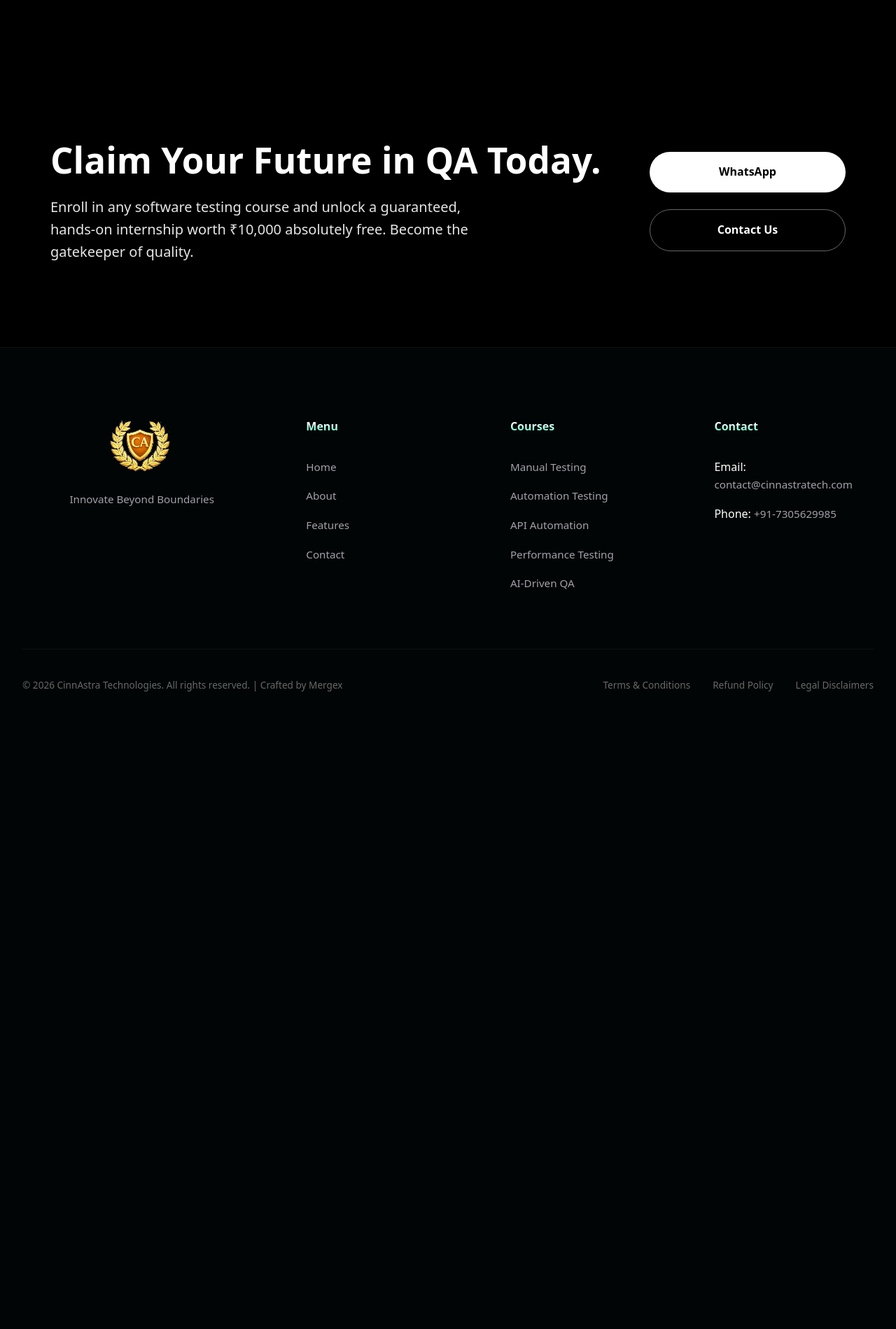
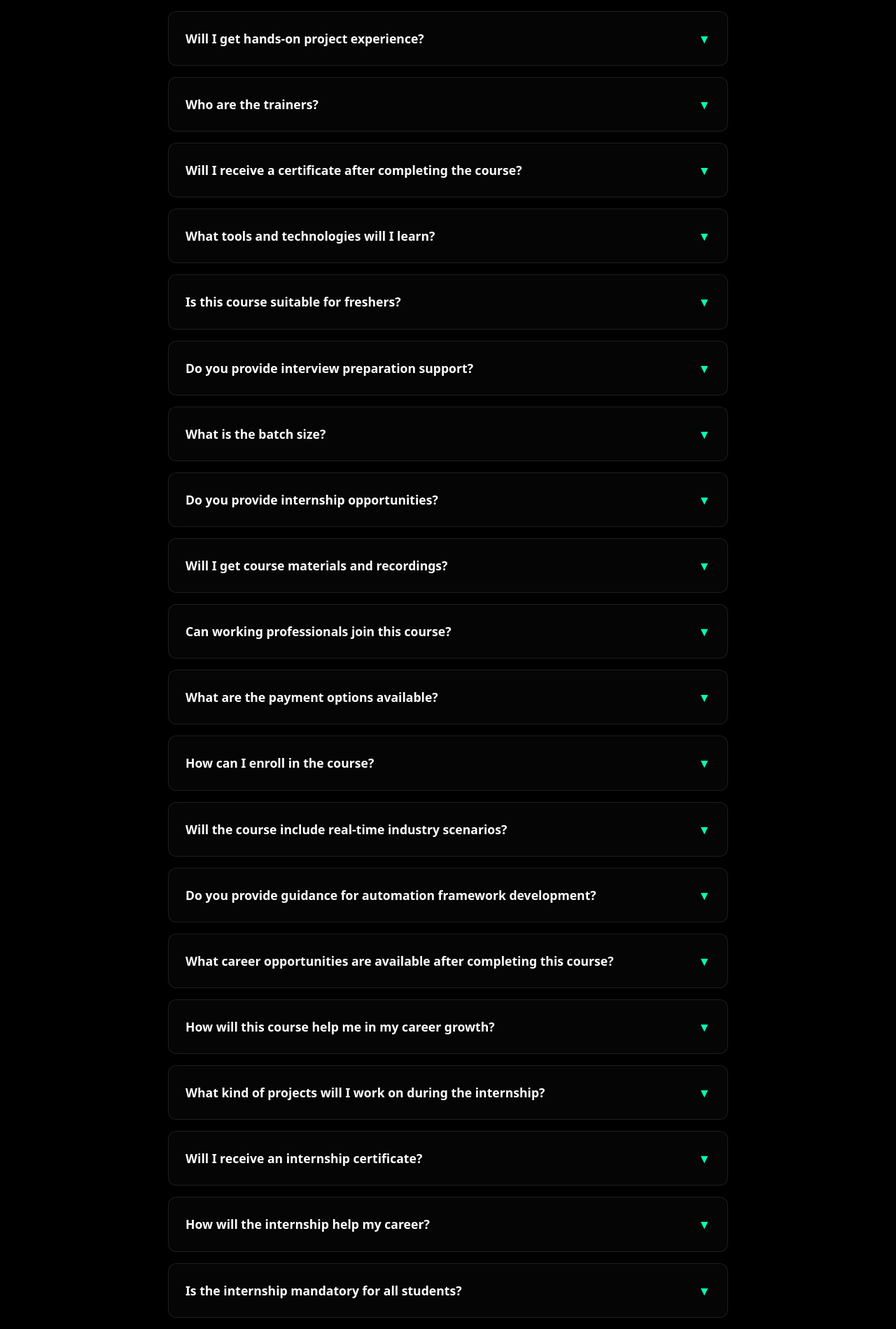
Before and after one commit to cinnastratech/website, a Next.js app: page / in a window 1280 px wide. Shown: the part 7421-9320 px from the top of the page at 70% size. Before the commit the page ends 8450 px from the top, so only its background shows below. Built offline with nearby package versions, Linux system fonts and the light colour scheme.

Commit message:
feat: add FAQ section and enrollment form components.

```diff
--- a/components/home/FAQSection.tsx
+++ b/components/home/FAQSection.tsx
@@ -6,19 +6,99 @@ import { motion, AnimatePresence } from "framer-motion";
 const faqs = [
   {
     question: "Do I need prior coding experience?",
-    answer: "No prior coding experience is required for our fundamentals course. We start from the basics and guide you step-by-step.",
+    answer: "No. Our courses start from fundamentals, so even beginners with no programming background can learn easily.",
   },
   {
     question: "Do you provide placement assistance?",
-    answer: "Yes, we offer placement support, resume building sessions, and a guaranteed internship with every course enrollment.",
+    answer: "Yes. We provide placement guidance including resume preparation, interview training, mock interviews, and referral support.",
   },
   {
     question: "Are the classes live or recorded?",
-    answer: "We offer live interactive sessions with expert trainers. Recordings are also made available for you to review later.",
+    answer: "All classes are conducted live by industry experts. Recorded sessions may also be provided for revision.",
   },
   {
     question: "What is the duration of the courses?",
-    answer: "Course durations typically range from 4 to 8 weeks, depending on the specific curriculum and depth of the topic.",
+    answer: "Course durations typically range from 4 to 8 weeks, depending on the specific curriculum and topic depth.",
+  },
+  {
+    question: "Will I get hands-on project experience?",
+    answer: "Yes. Our training includes real-time projects, practical exercises, and assignments to provide industry-level experience.",
+  },
+  {
+    question: "Who are the trainers?",
+    answer: "Our trainers are experienced industry professionals with more than 15 years of experience in software testing and automation.",
+  },
+  {
+    question: "Will I receive a certificate after completing the course?",
+    answer: "Yes. Students will receive a Course Completion Certificate from CinnaAstra Tech after successfully finishing the program.",
+  },
+  {
+    question: "What tools and technologies will I learn?",
+    answer: "You will learn Selenium, Playwright, API Testing, Postman, Automation Framework concepts, and Cloud Testing fundamentals.",
+  },
+  {
+    question: "Is this course suitable for freshers?",
+    answer: "Yes. The course is designed for fresh graduates, job seekers, and professionals who want to switch to a testing career.",
+  },
+  {
+    question: "Do you provide interview preparation support?",
+    answer: "Yes. We conduct mock interviews, resume reviews, and share real-time interview questions to help students prepare confidently.",
+  },
+  {
+    question: "What is the batch size?",
+    answer: "We maintain small batch sizes (4–6 students) to provide personalized attention and effective learning.",
+  },
+  {
+    question: "Do you provide internship opportunities?",
+    answer: "Yes. Our program includes internship opportunities through our partner organizations. Students will get exposure to real-time testing projects and industry workflows, which helps them gain practical experience before entering the job market.",
+  },
+  {
+    question: "Will I get course materials and recordings?",
+    answer: "Yes. Students will receive study materials, notes, and recorded sessions for future reference.",
+  },
+  {
+    question: "Can working professionals join this course?",
+    answer: "Yes. Our class timings are designed to be flexible so working professionals can attend without difficulty.",
+  },
+  {
+    question: "What are the payment options available?",
+    answer: "We offer flexible payment options, and details will be shared during the enrolment process.",
+  },
+  {
+    question: "How can I enroll in the course?",
+    answer: "You can enroll through our website registration form or by contacting our team directly via phone or email.",
+  },
+  {
+    question: "Will the course include real-time industry scenarios?",
+    answer: "Yes. Our training includes real-world testing scenarios and practical use cases from industry projects.",
+  },
+  {
+    question: "Do you provide guidance for automation framework development?",
+    answer: "Yes. Students will learn automation framework concepts and how to implement them in real projects.",
+  },
+  {
+    question: "What career opportunities are available after completing this course?",
+    answer: "Students can apply for roles such as Software Test Engineer, Automation Test Engineer, QA Analyst, and SDET roles.",
+  },
+  {
+    question: "How will this course help me in my career growth?",
+    answer: "This course will help you gain practical skills, industry exposure, and confidence to succeed in software testing careers.",
+  },
+  {
+    question: "What kind of projects will I work on during the internship?",
+    answer: "Students will work on real-time software testing projects, including manual testing, automation scenarios, and API testing tasks used in real industry environments.",
+  },
+  {
+    question: "Will I receive an internship certificate?",
+    answer: "Yes. After successfully completing the internship, students will receive an Internship Completion Certificate, which can be added to their resume and professional profiles.",
+  },
+  {
+    question: "How will the internship help my career?",
+    answer: "The internship provides hands-on industry experience, improves practical testing skills, and helps students build confidence for job interviews and real project environments.",
+  },
+  {
+    question: "Is the internship mandatory for all students?",
+    answer: "The internship is recommended for students who want real-time project exposure, but participation may depend on course completion and performance during the training program.",
   }
 ];
 
--- a/components/ui/EnrollmentForm.tsx
+++ b/components/ui/EnrollmentForm.tsx
@@ -38,7 +38,7 @@ export default function EnrollmentForm({ onSuccess, compact, title, subtitle }:
 
     try {
       // NOTE: This URL should be replaced with the actual Google Apps Script Web App URL
-      const SCRIPT_URL = 'https://script.google.com/macros/s/AKfycbzVlKpl6tEXuJaE9Xky4jIMDRvSqk2idh121tXx2B6twq6fJzqwOl_6GzP08LTPvrir/exec';
+      const SCRIPT_URL = 'https://script.google.com/macros/s/AKfycbz9EoZQNPzaDBnwgaa1CTaob_NuY3CZThRM926WrXsv__hXCRDz6k53T5UtDlRcPtPL/exec';
 
       const response = await fetch(SCRIPT_URL, {
         method: 'POST',
```
